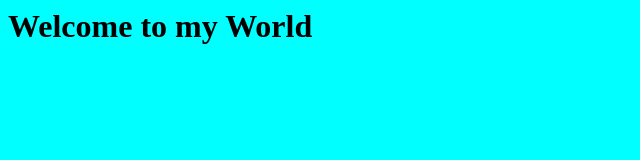
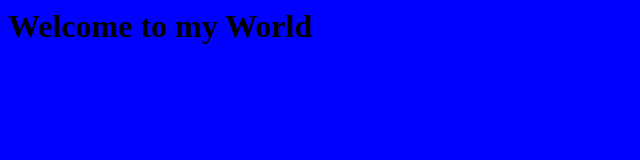
Before and after one commit to Spandan-Dutta/Jenkins_data_2022, a plain HTML site: page index.html in a window 1280 px wide. Shown: the whole page, without its empty margins (0-640 px from the left). Drawn offline with Linux system fonts and the light colour scheme.

Commit message:
Update index.html

```diff
--- a/index.html
+++ b/index.html
@@ -1,3 +1,3 @@
-<body bgcolor="aqua" >
+<body bgcolor="blue" >
 <h1> Welcome to my World </h1>
 </body>
```
